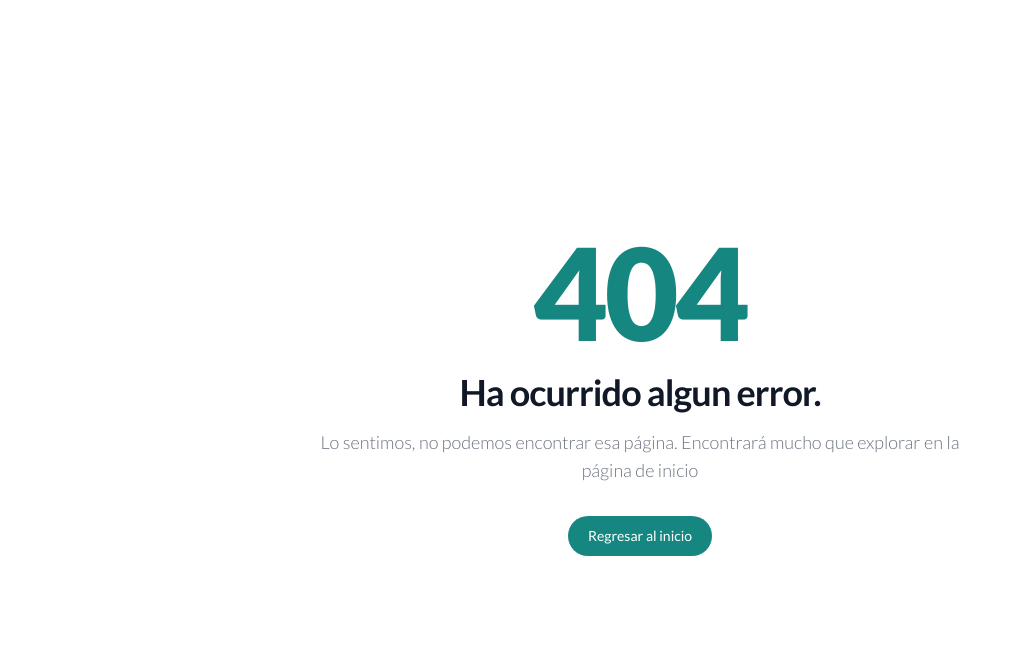
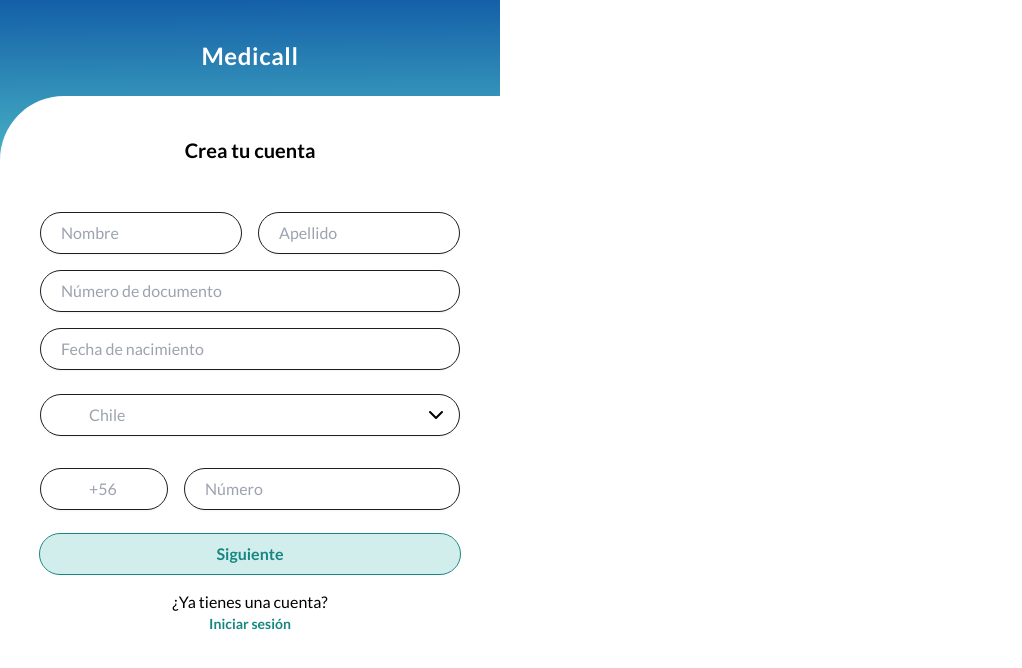
Before and after one commit to No-Country-simulation/c17-70-m-python, a React (Vite) app in the folder frontend/: page /register in a window 1280 px wide. Before the commit this address had no page. Shown: the top 668 px of the page, without its empty margins (0-1022 px from the left). Built offline with nearby package versions, Linux system fonts and the light colour scheme.

Commit message:
desing page register

```diff
--- a/frontend/src/App.css
+++ b/frontend/src/App.css
@@ -3,3 +3,15 @@
 #root {
   font-family: 'Lato', sans-serif;
 }
+
+/* Chrome, Safari, Edge, Opera */
+input::-webkit-outer-spin-button,
+input::-webkit-inner-spin-button {
+  appearance: none;
+  margin: 0;
+}
+
+/* Firefox */
+input[type='number'] {
+  appearance: textfield;
+}
--- a/frontend/src/App.tsx
+++ b/frontend/src/App.tsx
@@ -4,6 +4,7 @@ import { Components } from './Pages/Components'
 import { Error404 } from './Pages/Error404'
 import { Home } from './Pages/Home'
 import { Login } from './Pages/Login'
+import { Register } from './Pages/Register'
 import { routes } from './routes'
 
 function App() {
@@ -12,6 +13,7 @@ function App() {
       <Routes>
         <Route path={routes.home} element={<Home />} />
         <Route path={routes.login} element={<Login />} />
+        <Route path={routes.register} element={<Register />} />
         <Route path={routes.components} element={<Components />} />
         <Route path={routes.error} element={<Error404 />} />
       </Routes>
--- /dev/null
+++ b/frontend/src/Pages/Register.tsx
@@ -0,0 +1,152 @@
+import { Checkbox } from '@mui/material'
+import { useState } from 'react'
+import { Link } from 'react-router-dom'
+import { Button } from '../components/Button'
+import { ComboBox } from '../components/ComboBox/ComboBox'
+import { FrameCredential } from '../components/Frame/FrameCredential'
+import { InputText } from '../components/InputText'
+import { CountryPhone, countryFlags } from '../mocks/constantesCountry'
+import { routes } from '../routes'
+
+export function Register() {
+  // TODO-FEATURE: No dejar avanzar si no se han completado los datos
+  //               No dejar crear cuenta sin validar datos
+  // TODO-FEATURE: Falta agregar presistencia de datos
+  //       Regresar y volver borra los datos
+  const [selectedCountry, setSelectedCountry] = useState('')
+  const [step, setStep] = useState(1)
+  const handleCountryChange = (countryName: string) => {
+    setSelectedCountry(countryName)
+  }
+  const handleChangeStep =
+    (step: number) =>
+    (event: React.MouseEvent<HTMLButtonElement, MouseEvent>) => {
+      event.preventDefault()
+      setStep(step)
+    }
+  return (
+    <form>
+      {step === 1 && (
+        <FrameCredential title='Medicall'>
+          <div className='flex flex-col items-center justify-center gap-4'>
+            <div className='mb-8'>
+              <h2 className='text-xl font-bold'>Crea tu cuenta</h2>
+            </div>
+            <div className='flex gap-x-4'>
+              <InputText type='text' className='w-full' placeholder='Nombre' />
+              <InputText
+                type='text'
+                className='w-full'
+                placeholder='Apellido'
+              />
+            </div>
+            <div className='w-full flex flex-col gap-y-4'>
+              <InputText
+                type='text'
+                className='w-full'
+                placeholder='Número de documento'
+              />
+              <InputText
+                type='text'
+                className='w-full'
+                placeholder='Fecha de nacimiento'
+              />
+              <ComboBox
+                className='w-full'
+                isCapitalized={true}
+                options={countryFlags}
+                placeholder={countryFlags[0].value}
+                handleCountryChange={handleCountryChange}
+                iconShow={true}
+              />
+              <div className='flex flex-row gap-4 w-full items-center justify-center'>
+                <ComboBox
+                  className='w-32'
+                  isCapitalized={false}
+                  options={CountryPhone}
+                  placeholder={CountryPhone[0].value}
+                  readonly={true}
+                  selected={CountryPhone.find(
+                    country => country.country === selectedCountry
+                  )}
+                />
+                <div className='w-full'>
+                  <InputText
+                    type='number'
+                    className='w-full appearance-none margin-0'
+                    placeholder='Número'
+                  />
+                </div>
+              </div>
+              <Button
+                onClick={handleChangeStep(2)}
+                className='w-full'
+                typeVariant='secondary'
+              >
+                Siguiente
+              </Button>
+              <div className='w-full flex flex-col items-center justify-center'>
+                <span>¿Ya tienes una cuenta?</span>
+                <Link
+                  className='text-primary-600 font-bold text-sm'
+                  to={routes.login}
+                >
+                  Iniciar sesión
+                </Link>
+              </div>
+            </div>
+          </div>
+        </FrameCredential>
+      )}
+      {step === 2 && (
+        <FrameCredential title='Medicall'>
+          <div className='flex flex-col items-center justify-center gap-4'>
+            <div className='mb-8'>
+              <h2 className='text-xl font-bold'>Crea tu cuenta</h2>
+            </div>
+            <div className='w-full flex flex-col gap-4'>
+              <InputText className='w-full' placeholder='Correo electrónico' />
+              <InputText className='w-full' placeholder='Contraseña' />
+              <InputText
+                className='w-full'
+                placeholder='Confirma tu contraseña'
+              />
+            </div>
+            <div className='w-full flex items-center '>
+              <label className=' text-primary-600 select-none'>
+                <Checkbox
+                  sx={{
+                    color: '#1CA9A0', // primary-500
+                    '&.Mui-checked': {
+                      color: '#168780' // primary-600
+                    }
+                  }}
+                />
+                Acepta términos y condiciones y envío de correo.
+              </label>
+            </div>
+            <Button className='w-full' typeVariant='primary'>
+              Crear Cuenta
+            </Button>
+            <Button
+              onClick={handleChangeStep(1)}
+              className='w-full'
+              typeVariant='secondary'
+            >
+              Regresar
+            </Button>
+            <div className='w-full flex flex-col items-center justify-center'>
+              <span>¿Ya tienes una cuenta?</span>
+              <Link
+                className='text-primary-600 font-bold text-sm'
+                to={routes.login}
+              >
+                Iniciar sesión
+              </Link>
+            </div>
+          </div>
+        </FrameCredential>
+      )}
+    </form>
+  )
+}
--- a/frontend/src/components/Button.tsx
+++ b/frontend/src/components/Button.tsx
@@ -15,7 +15,9 @@ export function Button({ typeVariant, children, className, ...props }: Props) {
       'bg-primary-100 text-primary-600 py-2 px-3 rounded-full outline outline-primary-600 hover:bg-primary-200 font-semibold outline-1 disabled:bg-primary-100 disabled:outline-primary-300 disabled:text-primary-300'
   }
 
-  const classVariant = `${variantButton[typeVariant]} ${className || ''}`.trim()
+  const classVariant = `select-none ${variantButton[typeVariant]} ${
+    className || ''
+  }`.trim()
 
   return (
     <button {...props} className={classVariant}>
--- a/frontend/src/components/ComboBox/OptionComboBox.tsx
+++ b/frontend/src/components/ComboBox/OptionComboBox.tsx
@@ -14,7 +14,7 @@ export function OptionComboBox({ options, onSelect, dropdownPosition }: Props) {
   return (
     <div
       style={dropdownStyle}
-      className='absolute overflow-hidden border border-neutral-900 w-full rounded-3xl'
+      className='absolute overflow-hidden border border-neutral-900 z-40 w-full rounded-3xl'
     >
       {options.map((option, index) => {
         const { image } = option
--- /dev/null
+++ b/frontend/src/mocks/constantesCountry.ts
@@ -0,0 +1,38 @@
+export const countryFlags = [
+  {
+    image: 'https://flagicons.lipis.dev/flags/4x3/cl.svg',
+    value: 'Chile',
+    alt: 'image of country Chile'
+  },
+  {
+    image: 'https://flagicons.lipis.dev/flags/4x3/ar.svg',
+    value: 'Argentina',
+    alt: 'image of country Argentina'
+  },
+  {
+    image: 'https://flagicons.lipis.dev/flags/4x3/bo.svg',
+    value: 'Bolivia',
+    alt: 'image of country Bolivia'
+  }
+]
+
+export const CountryPhone = [
+  {
+    image: 'https://flagicons.lipis.dev/flags/4x3/cl.svg',
+    value: '+56',
+    country: 'Chile',
+    alt: 'image of country Chile'
+  },
+  {
+    image: 'https://flagicons.lipis.dev/flags/4x3/ar.svg',
+    value: '+54',
+    country: 'Argentina',
+    alt: 'image of country Argentina'
+  },
+  {
+    image: 'https://flagicons.lipis.dev/flags/4x3/bo.svg',
+    value: '+591',
+    country: 'Bolivia',
+    alt: 'image of country Bolivia'
+  }
+]
```
